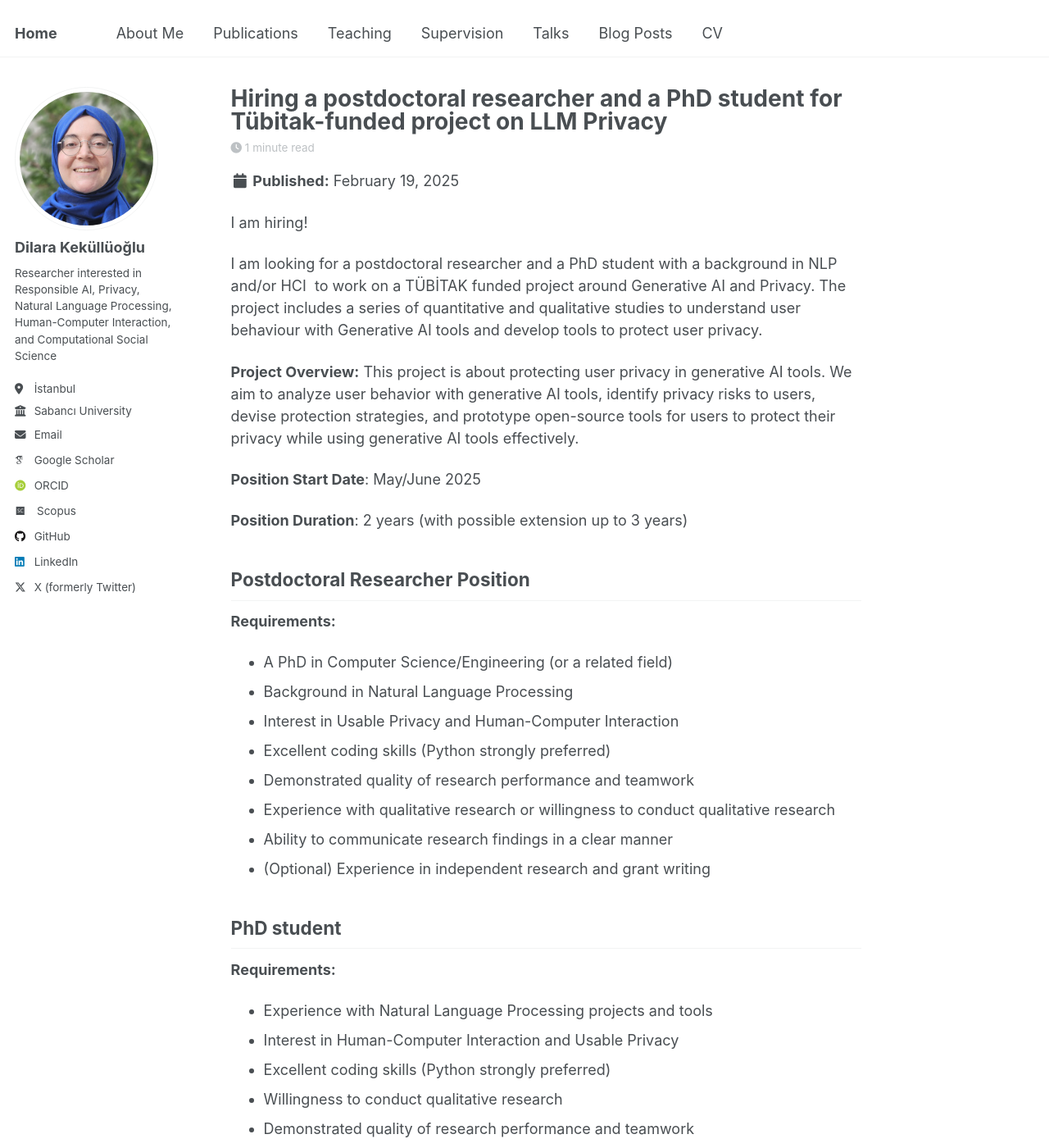
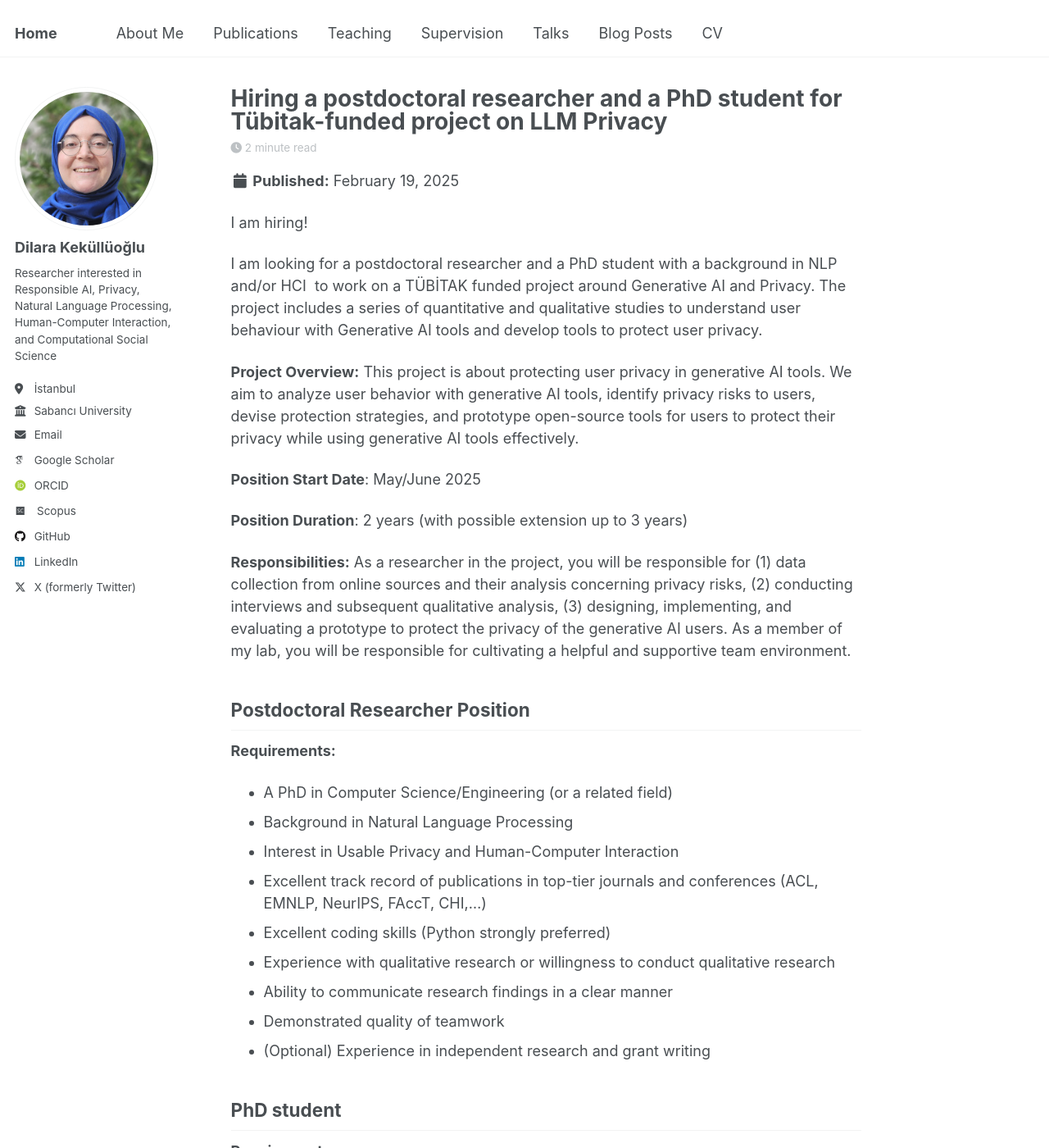
Before and after one commit to dilarakkl/dilarakkl.github.io, a Jekyll site: the page built from _posts/2025-02-19-hiring.md, in a window 1280 px wide and 1400 px high. Shown: the whole window at 82% size. Built offline with Jekyll 4.4.1, drawn with Linux system fonts in a browser that asks for light colours; some web fonts are replaced.

Commit message:
Update 2025-02-19-hiring.md

```diff
--- a/_posts/2025-02-19-hiring.md
+++ b/_posts/2025-02-19-hiring.md
@@ -19,6 +19,7 @@ I am looking for a postdoctoral researcher and a PhD student with a background
 
 **Position Duration**: 2 years (with possible extension up to 3 years)
 
+**Responsibilities:** As a researcher in the project, you will be responsible for (1) data collection from online sources and their analysis concerning privacy risks, (2) conducting interviews and subsequent qualitative analysis, (3) designing, implementing, and evaluating a prototype to protect the privacy of the generative AI users. As a member of my lab, you will be responsible for cultivating a helpful and supportive team environment.
 
 Postdoctoral Researcher Position
 ------
@@ -26,10 +27,11 @@ Postdoctoral Researcher Position
 * A PhD in Computer Science/Engineering (or a related field)
 * Background in Natural Language Processing
 * Interest in Usable Privacy and Human-Computer Interaction
+* Excellent track record of publications in top-tier journals and conferences (ACL, EMNLP, NeurIPS, FAccT, CHI,...)
 * Excellent coding skills (Python strongly preferred)
-* Demonstrated quality of research performance and teamwork
 * Experience with qualitative research or willingness to conduct qualitative research
 * Ability to communicate research findings in a clear manner
+* Demonstrated quality of teamwork
 * (Optional) Experience in independent research and grant writing
 
 
```
